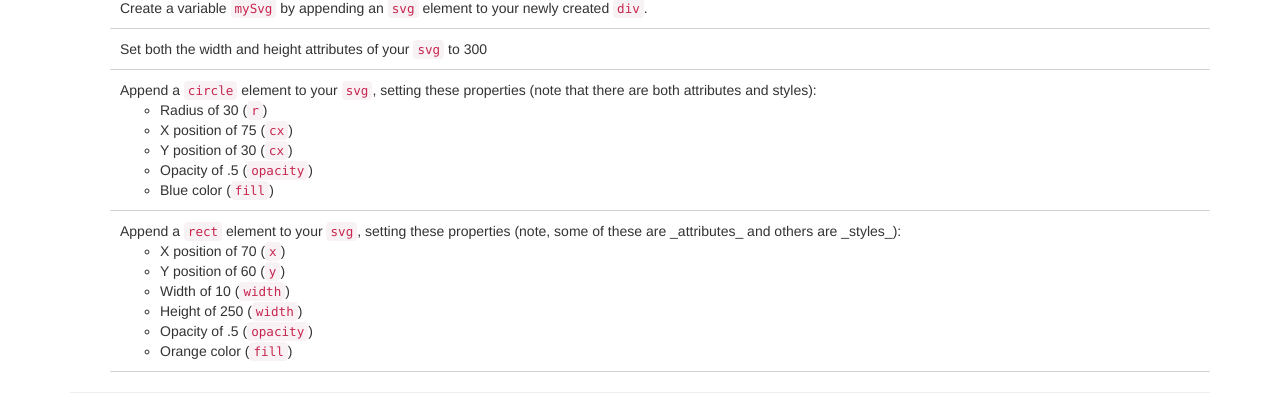
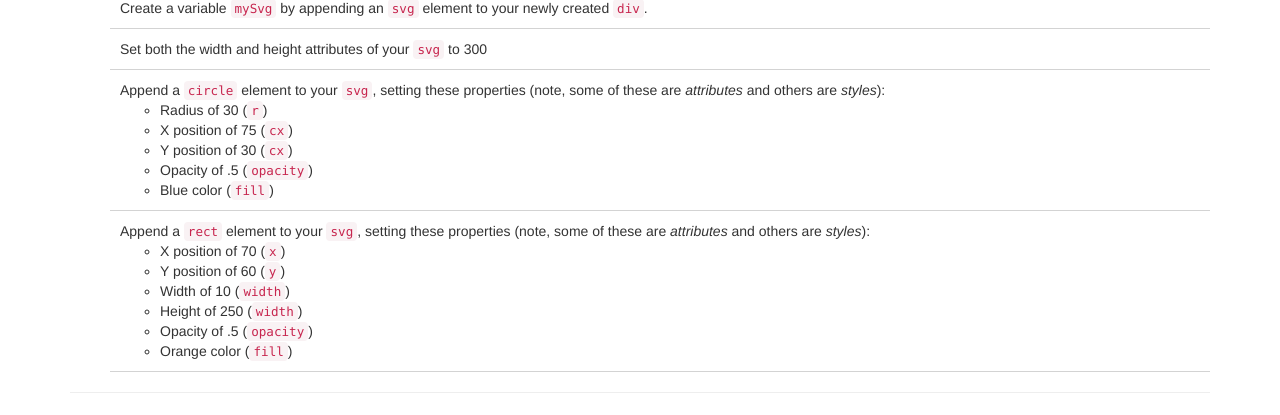
Before and after one commit to INFO-474/m7-d3-intro, a plain HTML site: page exercise-1/index.html in a window 1280 px wide. Shown: the part 173-588 px from the top of the page. Drawn offline with nearby package versions, Linux system fonts and the light colour scheme.

Commit message:
removed typos

```diff
--- a/exercise-1/index.html
+++ b/exercise-1/index.html
@@ -21,7 +21,7 @@
           <li>Select the element with id <code>sandbox</code> and append a <code>div</code> element to it. Make sure to store the <code>div</code> in a JavaScript varaible.</li>
           <li>Create a variable <code>mySvg</code> by appending an <code>svg</code> element to your newly created <code>div</code>.</li>
           <li>Set both the width and height attributes of your <code>svg</code> to 300</li>
-          <li>Append a <code>circle</code> element to your <code>svg</code>, setting these properties (note that there are both attributes and styles):
+          <li>Append a <code>circle</code> element to your <code>svg</code>, setting these properties (note, some of these are <em>attributes</em> and others are <em>styles</em>):
             <ul>
               <li>Radius of 30 (<code>r</code>)</li>
               <li>X position of 75 (<code>cx</code>)</li>
@@ -30,7 +30,7 @@
               <li>Blue color (<code>fill</code>)</li>
             </ul>
           </li>
-          <li>Append a <code>rect</code> element to your <code>svg</code>, setting these properties (note, some of these are _attributes_ and others are _styles_):
+          <li>Append a <code>rect</code> element to your <code>svg</code>, setting these properties (note, some of these are <em>attributes</em> and others are <em>styles</em>):
             <ul>
               <li>X position of 70 (<code>x</code>)</li>
               <li>Y position of 60 (<code>y</code>)</li>
```
